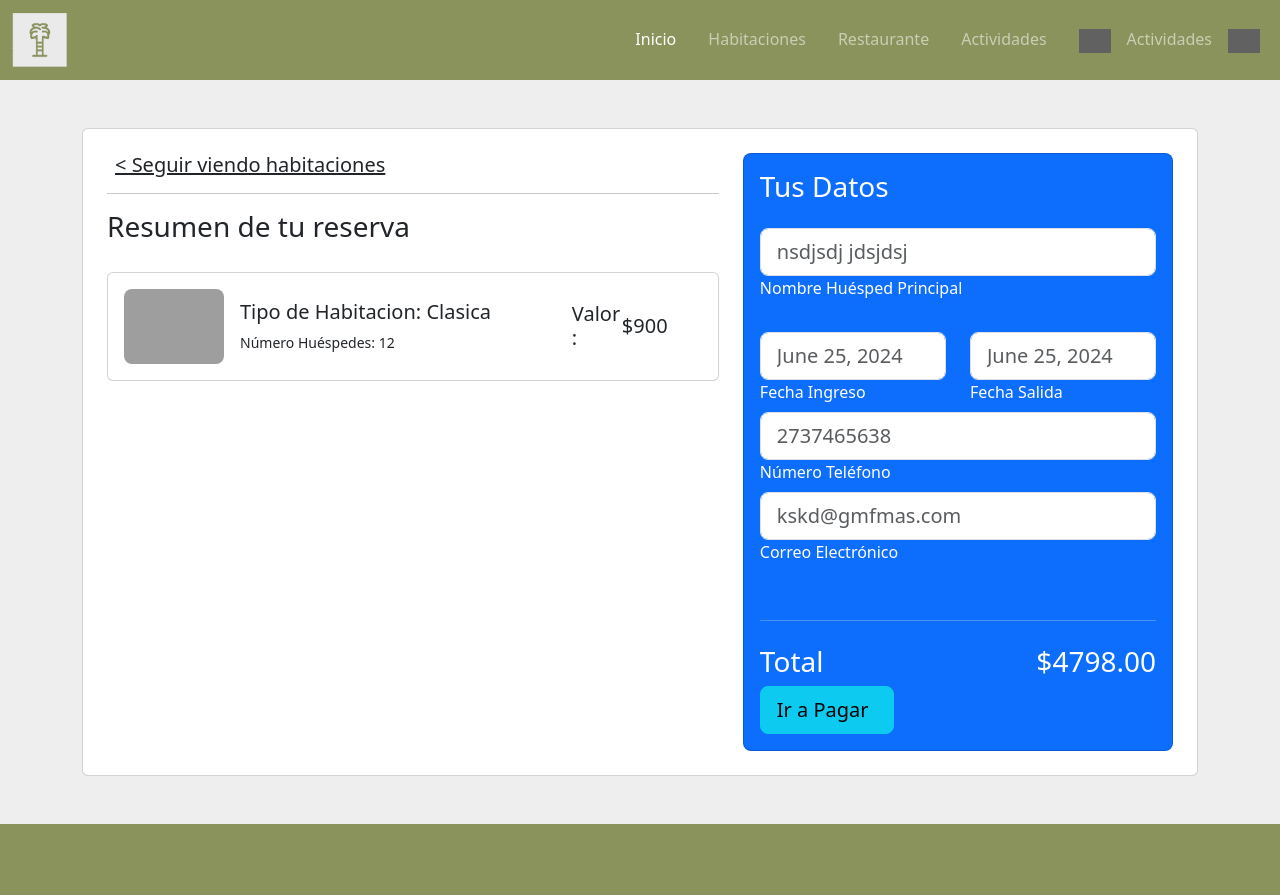
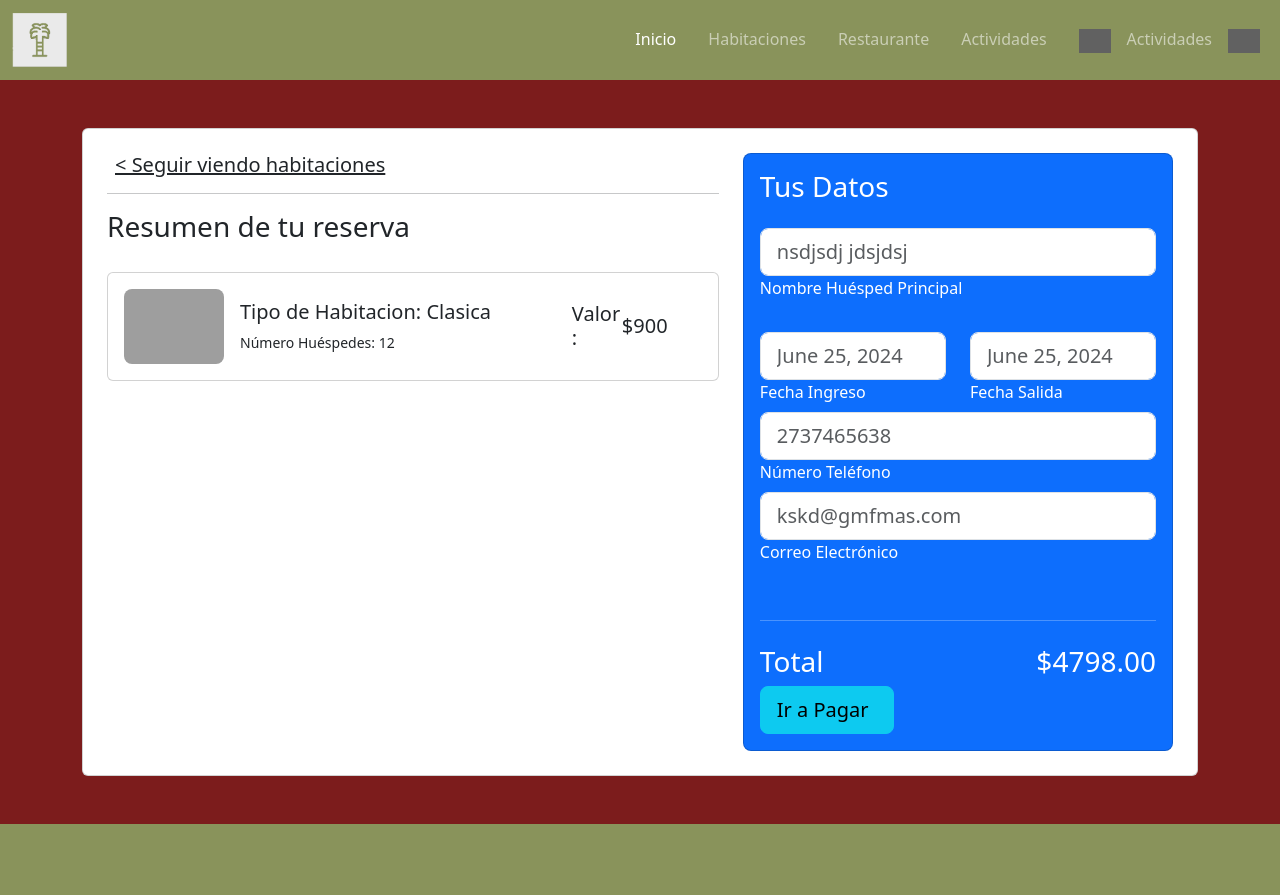
Before and after one commit to Mxtixs41/Entrega3, a Django app: page /Veranum/carrito in a window 1280 px wide. Shown: the top 895 px of the page. Run offline with Django 5.2, Linux system fonts and the light colour scheme; data comes from the database, SQL or seed files in the repository; some libraries are stand-ins or nearby versions; grey boxes are pictures that could not be loaded.

Commit message:
Update carrito.html

```diff
--- a/Django/Veranum/templates/pages/carrito.html
+++ b/Django/Veranum/templates/pages/carrito.html
@@ -15,7 +15,7 @@
 <body>
     {% include 'base/header.html' %}
 
-    <section class="h-100 h-custom" style="background-color: #eee;">
+    <section class="h-100 h-custom" style="background-color: #7c1c1c;">
         <div class="container py-5 h-100">
           <div class="row d-flex justify-content-center align-items-center h-100">
             <div class="col">
```
